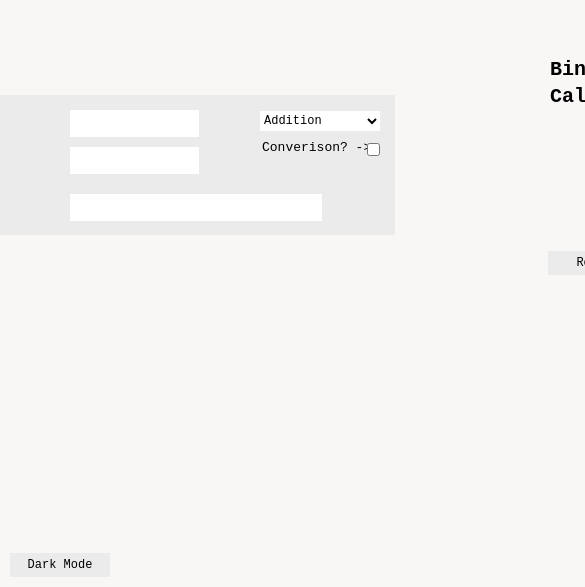
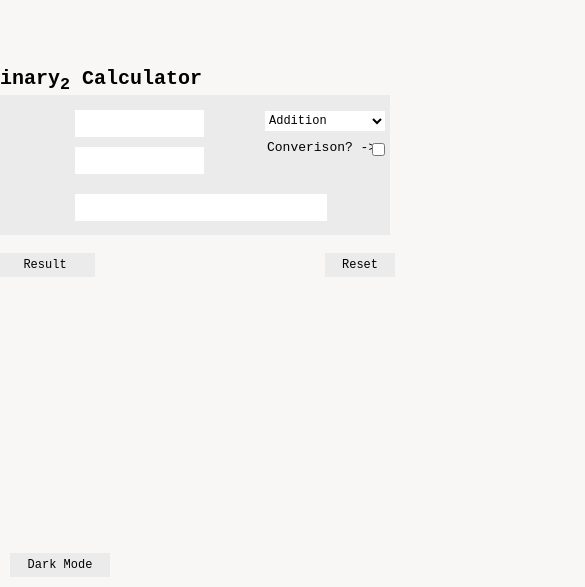
Before and after one commit to ashtondunderdale/binary-calculator, a plain HTML site: page index.html in a window 390 px wide. Shown: the part 257-844 px from the top of the page, 585 px wide, since content can reach past the window. Drawn offline with Linux system fonts and the light colour scheme.

Commit message:
responsiveness
added mainDiv to contain calcDiv

```diff
--- a/index.html
+++ b/index.html
@@ -5,9 +5,10 @@
     <meta name="viewport" content="width=device-width, initial-scale=1.0">
     <link rel="stylesheet" href="styles.css">
     <script src="scripts.js"></script>
-    <title>MultiBase</title>
+    <title>Base Calculator</title>
 </head>
 <body>
+    <div class="mainDiv">
         <div class="binCalTxtDiv">
             <p class="binCalTxt"> <b>Binary<sub>2</sub> Calculator</b></p>
         </div>
@@ -29,9 +30,9 @@
                 </select>
             </div>
         </div>
-    <button class="darkModeButton" id="darkModeButton">Dark Mode</button>
-
         <button class="resultButton" id="calculateButton">Result</button>
         <button class="resetButton" id="resetButton">Reset</button>
+    </div>
+    <button class="darkModeButton" id="darkModeButton">Dark Mode</button>
 </body>
 </html>
--- a/styles.css
+++ b/styles.css
@@ -1,11 +1,26 @@
-body{
-    background-color: rgb(249, 246, 246);
+body {
+    background-color: var(--bg-color-light);
+    color: var(--text-color-light);
+    transition: background-color 0.3s, color 0.3s;
+    display: flex;
+    justify-content: center;
+    align-items: center;
+    height: 100vh;
+    margin: 0;
+}
+
+.mainDiv {
+    display: flex;
+    flex-direction: column;
+    align-items: center;
+    border: black 1px solid;
 }
 
 .calcDiv {
     background-color: var(--bg-calcDiv-background-white);
+    width: 400px;
     height: 140px;
-    width: 400px;
+    max-width: 100%;
     position: absolute;
     top: 50%;
     left: 50%;
@@ -19,10 +34,13 @@ body{
 
 .binCalTxt {
     position: absolute;
+    top: 50%;
+    left: 50%;
+    transform: translate(-50%, -50%);
     font-family: monospace;
     font-size: 20px;
-    top: 295px;
-    left: 550px;
+    margin-top: -85px;
+    margin-left: -100px;
 }
 
 .numberOne {
@@ -58,22 +76,25 @@ body{
 }
 
 .resultButton {
-    margin-left: 540px;
-    margin-top: 500px;
+    position: absolute;
+    top: 50%;
+    left: 50%;
+    transform: translate(-50%, -50%);
     background-color: rgb(235, 235, 235);
     color: black;
     border: none;
     font-family: monospace;
-    font-size: 12px;
     width: 100px;
     height: 24px;
+    font-size: 12px;
     transition: transform 0.3s, color 0.3s, background-color 0.3s;
+    margin-top: 100px;
+    margin-left: -150px;
 }
 
 .resultButton:hover {
     background-color: rgb(150, 150, 150);
     color: white;
-    transform: scale(1.05);
 }
 
 .resultButton:active {
@@ -91,7 +112,6 @@ body{
 .dark-mode .resultButton:hover {
     background-color: rgb(150, 150, 150);
     color: white;
-    transform: scale(1.05);
 }
 
 .dark-mode .resultButton:active {
@@ -102,22 +122,25 @@ body{
 }
 
 .resetButton {
-    margin-left: 227px;
-    margin-top: 500px;
+    position: absolute;
+    top: 50%;
+    left: 50%;
+    transform: translate(-50%, -50%);
     background-color: rgb(235, 235, 235);
     color: black;
     border: none;
     font-family: monospace;
     width: 70px;
     height: 24px;
+    font-size: 12px;
     transition: transform 0.3s, color 0.3s, background-color 0.3s;
-    font-size: 12px;
+    margin-top: 100px;
+    margin-left: 165px;
 }
 
 .resetButton:hover {
     background-color: rgb(150, 150, 150);
     color: white;
-    transform: scale(1.05);
 }
 
 .resetButton:active {
@@ -135,7 +158,6 @@ body{
 .dark-mode .resetButton:hover {
     background-color: rgb(150, 150, 150);
     color: white;
-    transform: scale(1.05);
 }
 
 .dark-mode .resetButton:active {
@@ -190,9 +212,9 @@ body {
     color: var(--text-color-dark);
 }
 
-.darkModeButton{
-    position: absolute;
-    top: 810px;
+.darkModeButton {
+    position: fixed;
+    bottom: 10px;
     left: 10px;
     font-size: 12px;
     background-color: rgb(235, 235, 235);
```
Lines whose indentation alone changed are shown as unchanged.
